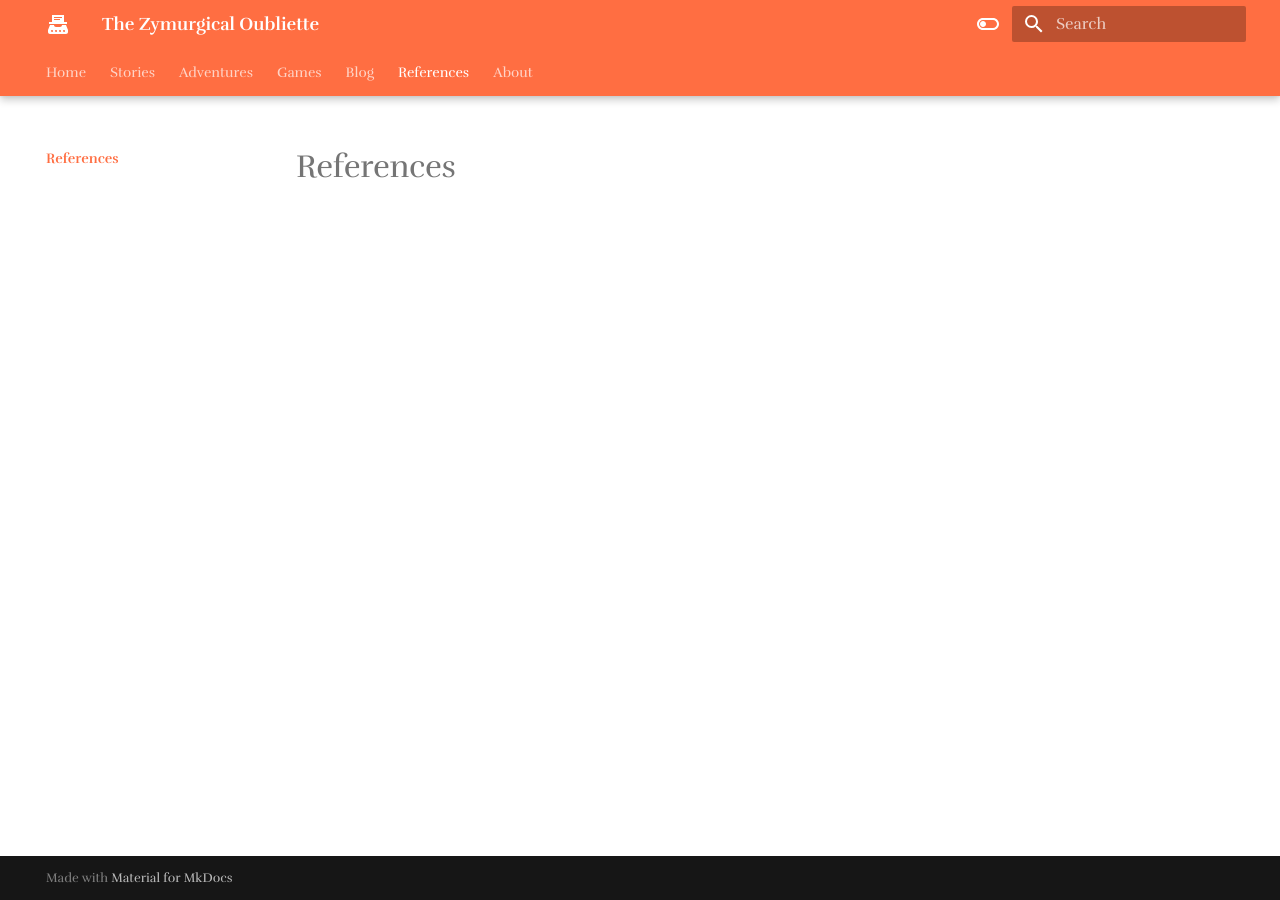
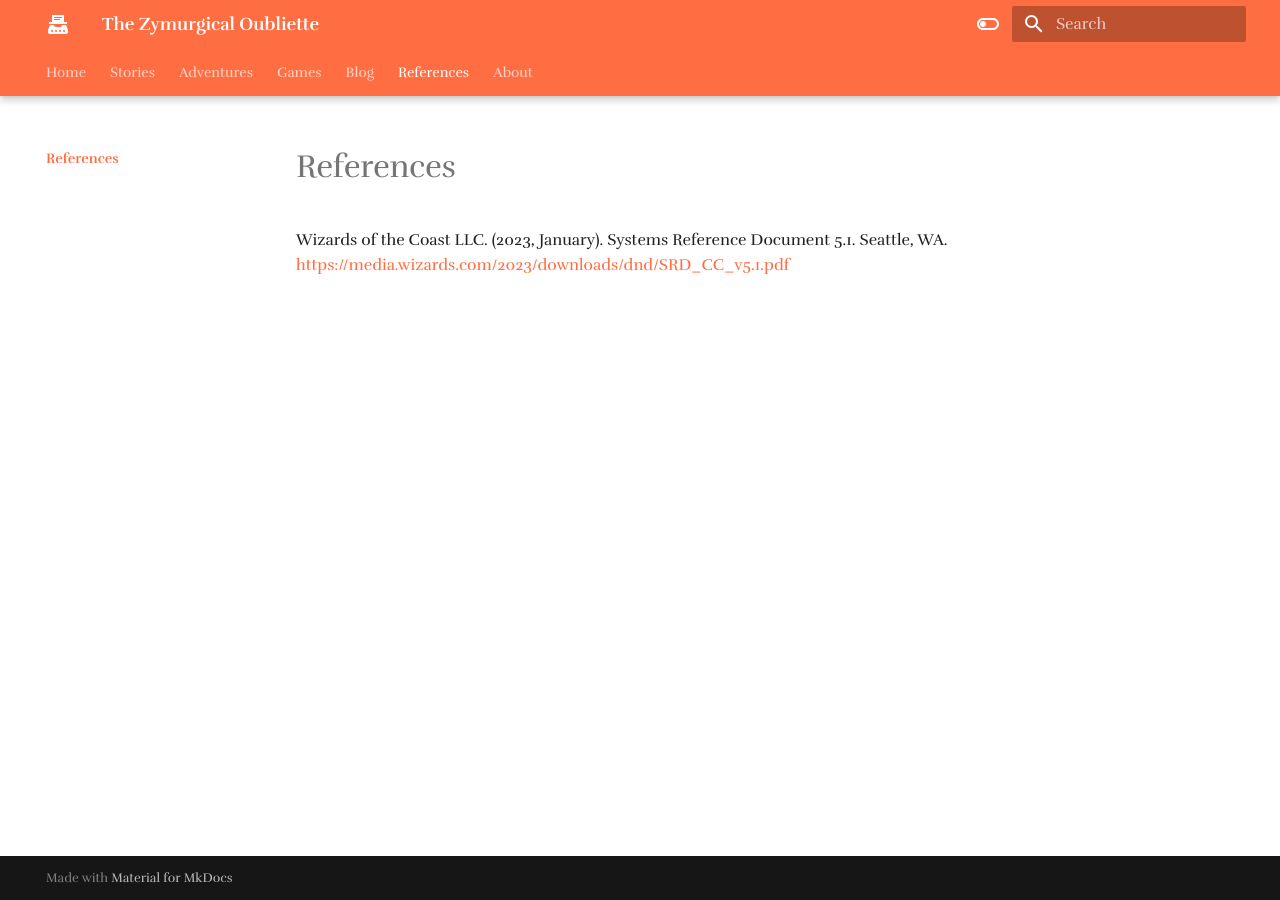
Before and after one commit to Half-Guinea-Press/zymurgical-oubliette, an MkDocs documentation site: the page built from docs/references/index.md, in a window 1280 px wide. Built offline with MkDocs 1.6.1 and Material for MkDocs 9.7.7, drawn with Linux system fonts in a browser that asks for light colours; some web fonts are replaced; comment, search, counter and statistics services are not loaded.

Commit message:
Update index.md

```diff
--- a/docs/references/index.md
+++ b/docs/references/index.md
@@ -1 +1,3 @@
 # References
+
+Wizards of the Coast LLC. (2023, January). Systems Reference Document 5.1. Seattle, WA. [https://media.wizards.com/2023/downloads/dnd/SRD_CC_v5.1.pdf](https://media.wizards.com/2023/downloads/dnd/SRD_CC_v5.1.pdf)
```
